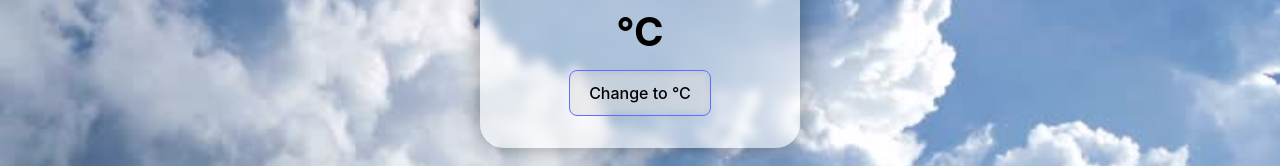
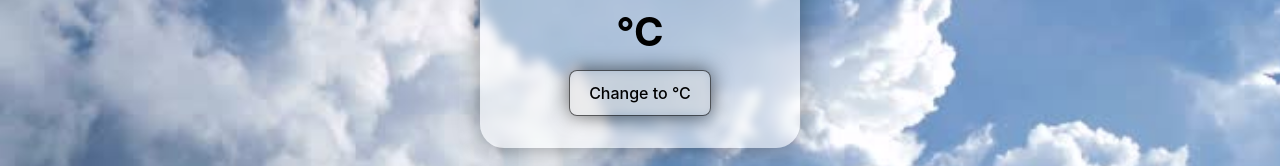
Before and after one commit to VelyVi/Weather, a React (Vite) app: page / in a window 1280 px wide. In both pictures the pointer is over the button 639 px from the left and 512 px from the top of the page. Shown: the part 419-585 px from the top of the page. Built offline with nearby package versions, Linux system fonts and the light colour scheme; no server answers.

Commit message:
update/changeBottom

```diff
--- a/src/App.css
+++ b/src/App.css
@@ -18,7 +18,7 @@
 	backdrop-filter: brightness(1) blur(5px);
 	border-radius: 1.5rem;
 	box-shadow: 0 0 10px 0 #00000065;
-	transition: box-shadow 0.4s;
+	transition: box-shadow 0.6s;
 }
 
 .card:hover {
--- a/src/index.css
+++ b/src/index.css
@@ -65,7 +65,10 @@ button {
 	transition: border-color 0.25s;
 }
 button:hover {
-	border-color: #646cff;
+	transition: box-shadow 0.6s;
+	transition: border-color 0.6s;
+	border-color: #0000009c;
+	box-shadow: 0 0 20px 0 #0000009c;
 }
 button:focus,
 button:focus-visible {
```
